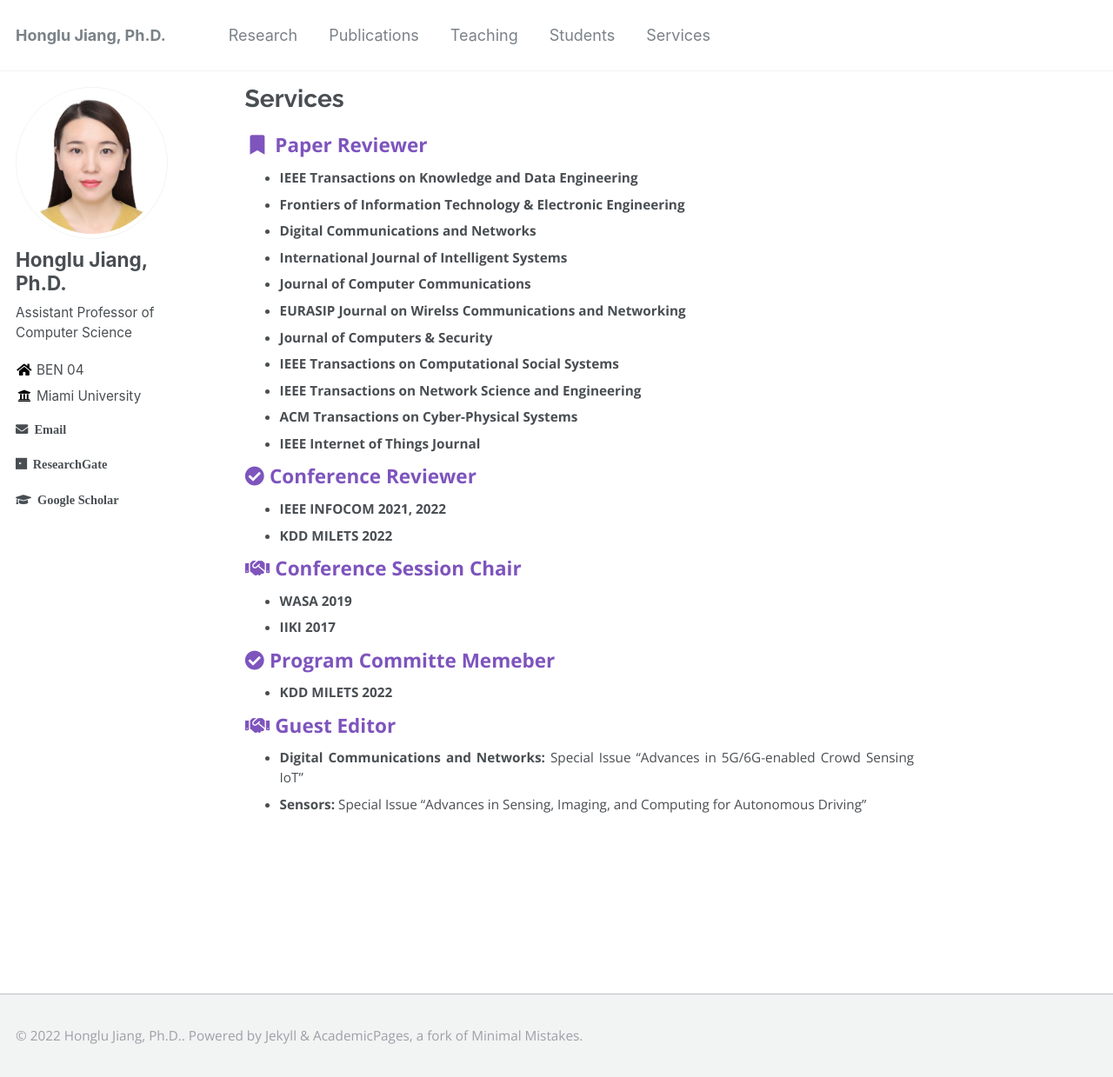
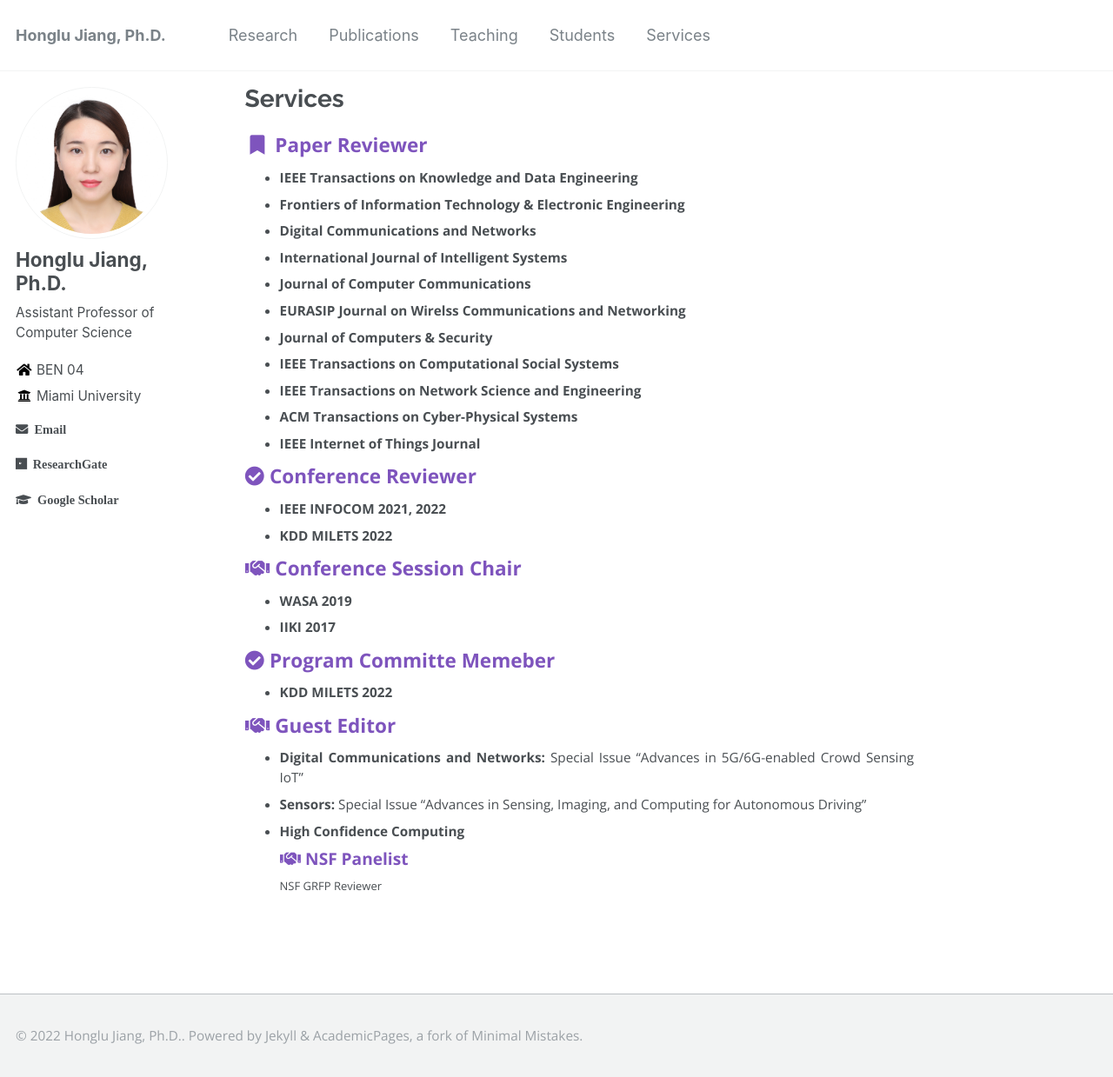
Before and after one commit to hljiang0720/hljiang.github.io, a Jekyll site: the page built from _pages/professional.md, in a window 1280 px wide and 1239 px high. Shown: the whole window at 87% size. Built offline with Jekyll 4.4.1, drawn with Linux system fonts in a browser that asks for light colours.

Commit message:
Update professional.md

```diff
--- a/_pages/professional.md
+++ b/_pages/professional.md
@@ -36,3 +36,6 @@ author_profile: true
 
   * **Digital Communications and Networks:** Special Issue "Advances in 5G/6G-enabled Crowd Sensing IoT"
   * **Sensors:** Special Issue "Advances in Sensing, Imaging, and Computing for Autonomous Driving"
+  * **High Confidence Computing**
+### <i class="fa fa-fw fa-handshake" aria-hidden="true"></i> NSF Panelist
+   NSF GRFP Reviewer
```
